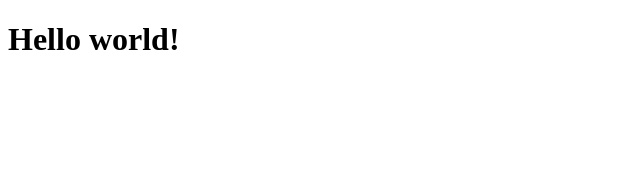
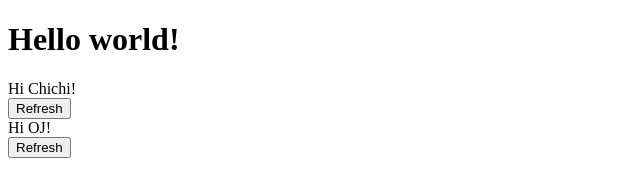
Before and after one commit to kendlee/advanced_js, a website: page index.html in a window 1280 px wide. Shown: the whole page, without its empty margins (0-640 px from the left). Drawn offline with nearby package versions, Linux system fonts and the light colour scheme.

Commit message:
More code

```diff
--- a/index.html
+++ b/index.html
@@ -11,6 +11,6 @@
     <script src="bower_components/jquery/dist/jquery.min.js"></script>
     <script src="scripts/scopes/globals.js"></script>
     <script src="myscript.js"></script>
-    <script src="scripts/this/lambdaDemo.js"></script>
+    <script src="scripts/components/name.js"></script>
 </body>
 </html>
--- /dev/null
+++ b/scripts/components/name.js
@@ -0,0 +1,39 @@
+var foreverYoungMembers = ['Rovelle', 'Herbert', 'Chichi'];
+var lms = ['OJ', 'Carlo', 'Milet'];
+
+function GreeterComponent (names) {
+    var wrapper = createComponentWrapper();
+    var namelist = names;
+    updateGreeter();
+    return wrapper;
+
+    function createComponentWrapper() {
+        var wrapper = document.createElement('div');
+        wrapper.greeter = createGreeterElement();
+        wrapper.appendChild(wrapper.greeter);
+        wrapper.appendChild(createRandomizer());
+        return wrapper;
+    }
+
+    function createGreeterElement () {
+        return document.createElement('div');
+    }
+
+    function createRandomizer () {
+        var button = document.createElement('button');
+        button.innerHTML = "Refresh";
+        button.addEventListener('click', updateGreeter);
+        return button;
+    }
+
+    function updateGreeter () {
+        return wrapper.greeter.innerHTML = 'Hi ' + getRandomName() + '!';
+    }
+
+    function getRandomName() {
+        return namelist[Math.floor(Math.random() * namelist.length)];
+    }
+}
+
+document.querySelector('body').appendChild(new GreeterComponent(foreverYoungMembers));
+document.querySelector('body').appendChild(new GreeterComponent(lms));
--- a/scripts/hoisting/recursion.js
+++ b/scripts/hoisting/recursion.js
@@ -1,7 +1,8 @@
 (function () {
     var a = function b() {
-        return a;
-    }
+        return b;
+    };
+
     console.log(a()()());
     // console.log(b);
 })();
```
